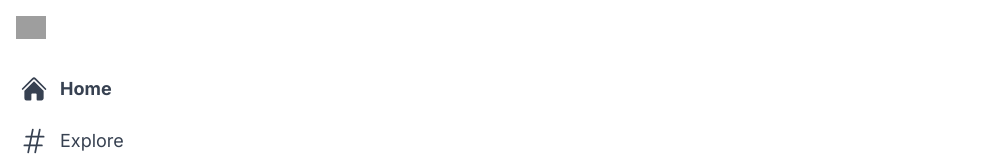
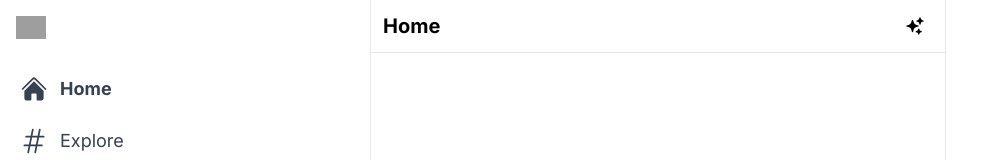
Before and after one commit to devmoek/twitter, a Next.js app: page / in a window 1280 px wide. Shown: the top 160 px of the page, without its empty margins (0-1001 px from the left). Built offline with nearby package versions, Linux system fonts and the light colour scheme; grey boxes are pictures that could not be loaded.

Commit message:
feed component

```diff
--- /dev/null
+++ b/src/app/components/Feed.js
@@ -0,0 +1,16 @@
+import { SparklesIcon } from "@heroicons/react/24/solid";
+
+const Feed = () => {
+  return (
+    <div className="xl:ml-[370px] border-l border-r border-gray-200 xl:min-w-[576px] sm:ml-[73px] flex-grow max-w-xl">
+      <div className="flex items-center py-2 px-3 sticky top-0 z-50 bg-white border-b border-gray-200">
+        <h2 className="text-lg sm:text-xl font-bold cursor-pointer">Home</h2>
+        <div className="hover flex items-center justify-center px-0 ml-auto w-9 h-9">
+          <SparklesIcon className="h-5" />
+        </div>
+      </div>
+    </div>
+  );
+};
+
+export default Feed;
--- a/src/app/page.js
+++ b/src/app/page.js
@@ -1,9 +1,11 @@
 import Sidebar from "./components/Sidebar"
+import Feed from "./components/Feed"
 
 export default function Home() {
   return (
     <main className="flex min-h-screen max-w-7xl mx-auto">
       <Sidebar />
+      <Feed />
     </main>
   )
 }
```
